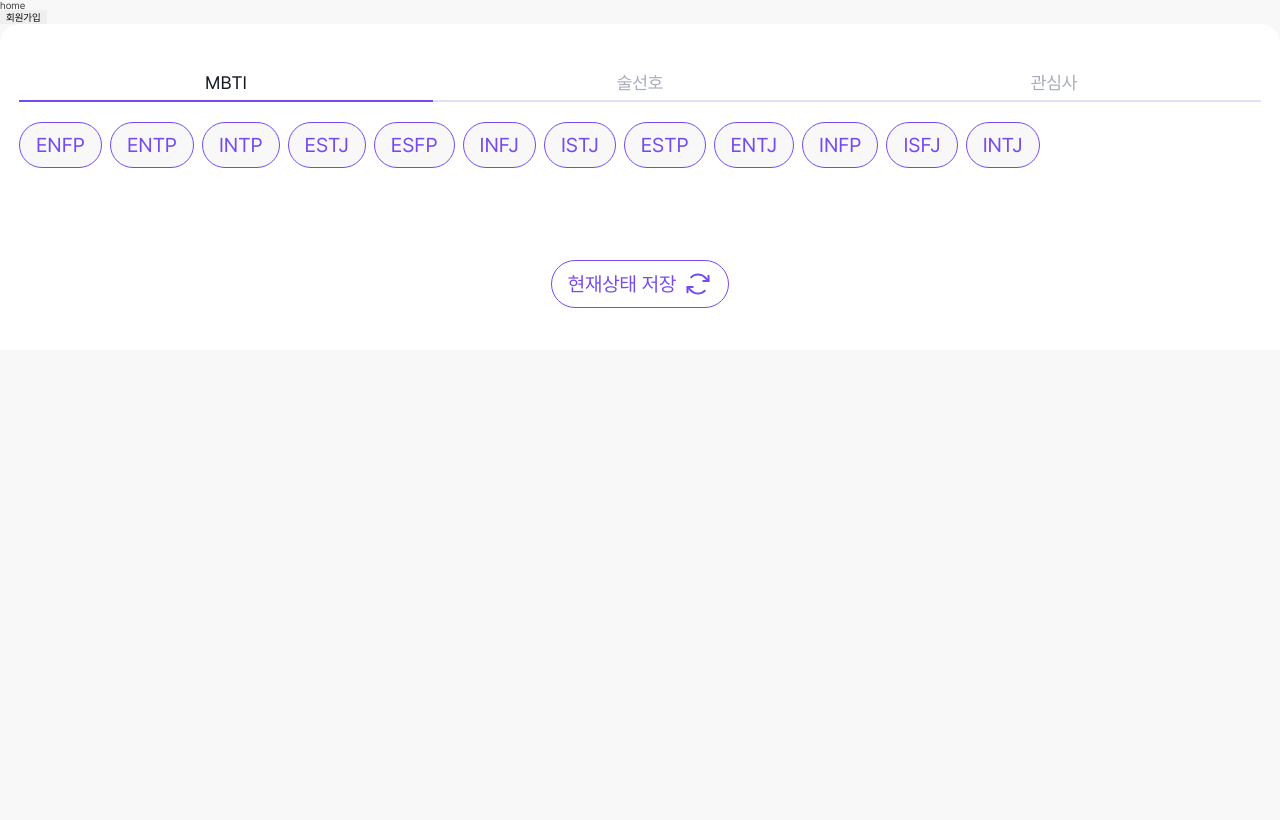
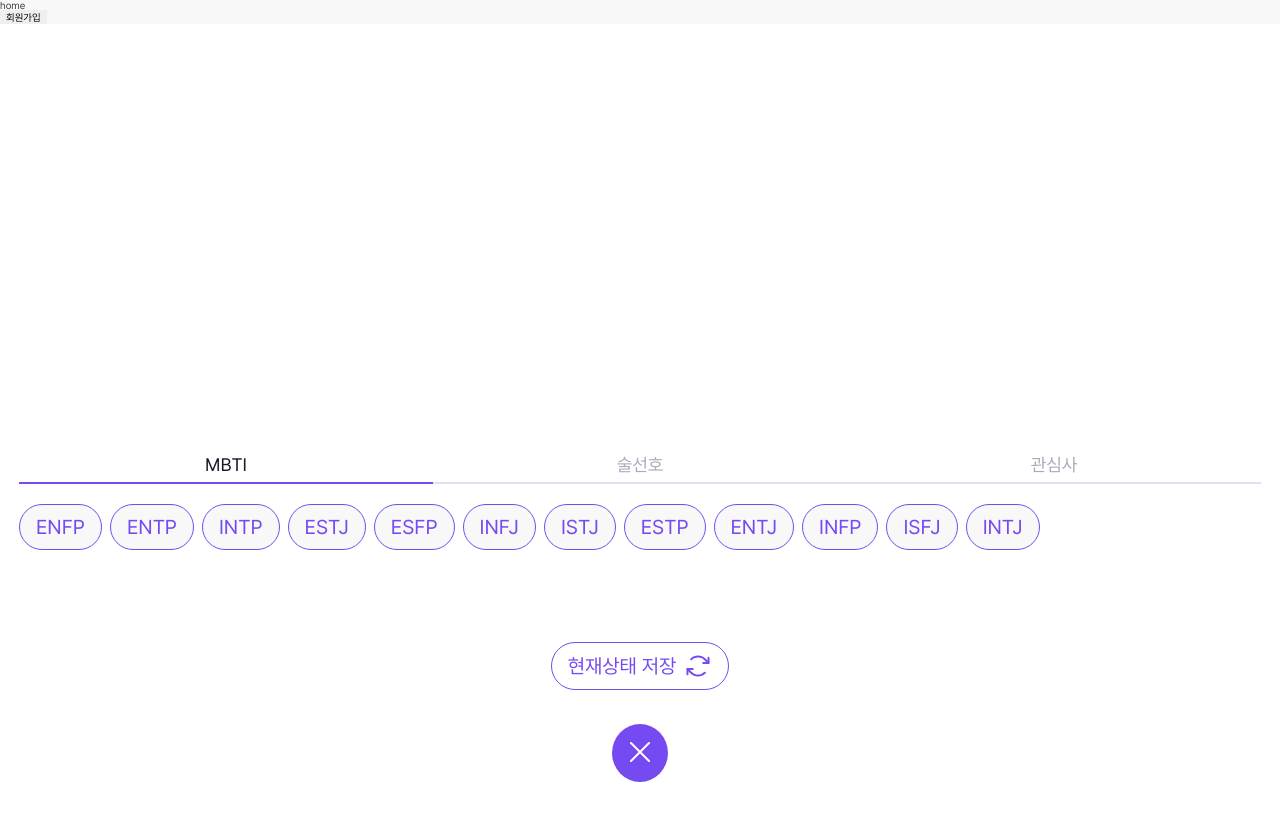
Before and after one commit to project-tingting/tingting_front, a Next.js app: page / in a window 1280 px wide. Shown: the top 820 px of the page. Built offline with nearby package versions, Linux system fonts and the light colour scheme.

Commit message:
background blur 추가

```diff
--- /dev/null
+++ b/components/Home/CloseButton.tsx
@@ -0,0 +1,20 @@
+import Image from 'next/image';
+import React from 'react';
+import styled from 'styled-components';
+
+import close from '../../public/assets/icons/Close.svg';
+
+export default function CloseButton() {
+  return (
+    <StyledCloseButton>
+      <Image src={close} />
+    </StyledCloseButton>
+  );
+}
+
+const StyledCloseButton = styled.button`
+  background-color: ${({ theme }) => theme.colors.mainColor};
+  border-radius: 50%;
+  padding: 1.2rem;
+  margin-top: 3.4rem;
+`;
--- a/components/Home/EditProfile.tsx
+++ b/components/Home/EditProfile.tsx
@@ -3,6 +3,7 @@ import styled from 'styled-components';
 import EditAlcohol from './EditAlcohol';
 import EditInterest from './EditInterest';
 import EditMbti from './EditMbti';
+import CloseButton from './CloseButton';
 
 export default function EditProfile() {
   const [tab, setTab] = useState(0);
@@ -13,6 +14,7 @@ export default function EditProfile() {
   };
 
   return (
+    <BackGround>
       <Wrapper>
         <NavUl>
           {editList.map((list, index) => (
@@ -28,11 +30,25 @@ export default function EditProfile() {
         {tab === 0 && <EditMbti />}
         {tab === 1 && <EditAlcohol />}
         {tab === 2 && <EditInterest />}
+        <ButtonContainer>
+          <CloseButton />
+        </ButtonContainer>
       </Wrapper>
+    </BackGround>
   );
 }
 
+const BackGround = styled.div`
+  height: 100vh;
+  position: relative;
+  background: linear-gradient(180deg, #ffffff 50%, rgba(255, 255, 255, 0.5) 100%);
+  backdrop-filter: blur(5px);
+`;
+
 const Wrapper = styled.article`
+  position: absolute;
+  width: 100%;
+  bottom: 0;
   background-color: ${({ theme }) => theme.colors.whiteColor};
   border-radius: 2rem 2rem 0 0;
   padding: 4.2rem 1.9rem;
@@ -58,3 +74,7 @@ const NavLi = styled.li`
     border-bottom: 0.2rem solid ${({ theme }) => theme.colors.mainColor};
   }
 `;
+
+const ButtonContainer = styled.div`
+  text-align: center;
+`;
```
Also changed, not shown: public/assets/icons/close.svg (added). Lines whose indentation alone changed are shown as unchanged.
